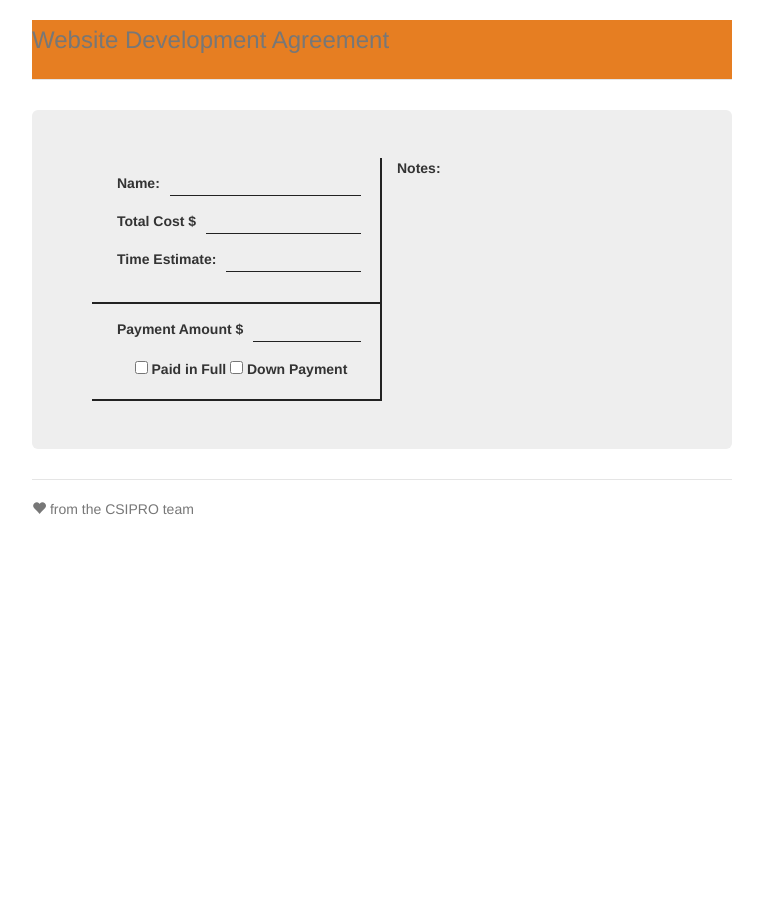
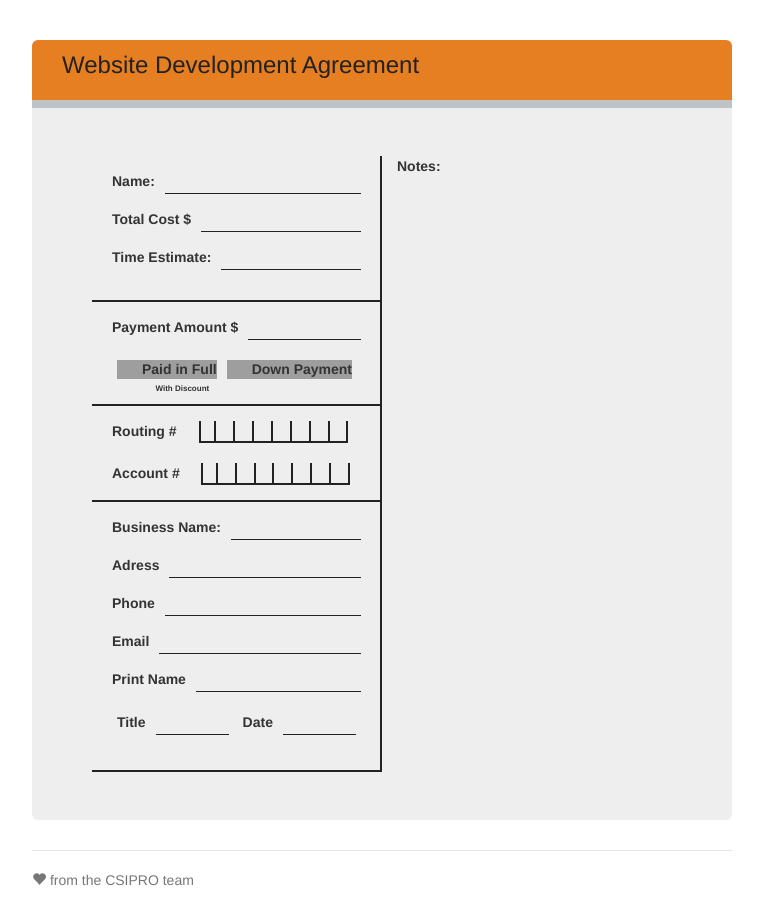
Before and after one commit to DarthCharles/contrato-carso, a website: page app/index.html in a window 1280 px wide. Shown: the whole page, without its empty margins (258-1021 px from the left). Before the commit the page ends 800 px from the top, so only its background shows below. Drawn offline with nearby package versions, Linux system fonts and the light colour scheme; some packages are replaced by stand-ins of ours; files that its build step writes are made by us from their sources; grey boxes are pictures that could not be loaded.

Commit message:
avanzando con el formulario

```diff
--- a/app/styles/customStyles.css
+++ b/app/styles/customStyles.css
@@ -1,5 +1,23 @@
 .header {
 	background-color: #e67e22;
+-webkit-border-top-left-radius: 6px;
+-webkit-border-top-right-radius: 6px;
+-moz-border-radius-topleft: 6px;
+-moz-border-radius-topright: 6px;
+border-top-left-radius: 6px;
+border-top-right-radius: 6px;
+}
+
+.jumbotron {
+-webkit-border-radius: 6px;
+-webkit-border-top-left-radius: 0px;
+-webkit-border-top-right-radius: 0px;
+-moz-border-radius: 6px;
+-moz-border-radius-topleft: 0px;
+-moz-border-radius-topright: 0px;
+border-radius: 6px;
+border-top-left-radius: 0px !important;
+border-top-right-radius: 0px !important;
 }
 
 .jumbotron label {
@@ -21,7 +39,7 @@ outline: none;
 }
 
 .block {
-	padding: 15px 15px 15px 25px;
+	padding: 15px 15px 15px 20px;
 	border-bottom: 2px solid #222222;
 }
 .col-derecha {
@@ -32,3 +50,60 @@ outline: none;
 #floated {
 	float: none;
 }
+
+.subtext{
+	font-size: 8px;
+}
+
+.payment td{
+	padding: 5px;
+}
+
+input[type=radio].css-checkbox {
+	position:absolute; z-index:-1000; left:-1000px; overflow: hidden; clip: rect(0 0 0 0); height:1px; width:1px; margin:-1px; padding:0; border:0;
+
+}
+
+input[type=radio].css-checkbox + label.css-label {
+	padding-left:25px;
+	height:19px;
+	display:inline-block;
+	line-height:19px;
+	background-repeat:no-repeat;
+	background-position: 0 0;
+	vertical-align:middle;
+	cursor:pointer;
+
+
+}
+
+input[type=radio].css-checkbox:checked + label.css-label {
+	background-position: 0 -19px;
+}
+label.css-label {
+	background-image:url(http://csscheckbox.com/checkboxes/u/csscheckbox_89e9c238ad4d60c888b47e4bbef7ece9.png);
+	-webkit-touch-callout: none;
+	-webkit-user-select: none;
+	-khtml-user-select: none;
+	-moz-user-select: none;
+	-ms-user-select: none;
+	user-select: none;
+}
+
+.spaced-input {
+    border:0;
+    border-bottom: solid 2px #222222;
+    border-left: solid 2px #222222;
+    display: inline-block;
+}
+
+.spaced-input input {
+    width: 15px;
+    padding: 0px;
+    border:0;
+    border-right: solid 2px #222222;
+    outline: none;
+    font-family: Consolas, monospace;
+    text-align: center;
+    background-color: transparent;
+}
--- a/app/styles/main.css
+++ b/app/styles/main.css
@@ -14,14 +14,19 @@ body {
 
 /* Custom page header */
 .header {
-  border-bottom: 1px solid #e5e5e5;
+  border-bottom: 8px solid #bdc3c7;
+
 }
 /* Make the masthead heading the same height as the navigation */
 .header h3 {
-  margin-top: 0;
-  margin-bottom: 0;
+
   line-height: 40px;
-  padding-bottom: 19px;
+  padding: 5px;
+    color: #222;
+}
+
+h3.text-muted {
+margin-left: 25px;
 }
 
 /* Custom page footer */
@@ -69,9 +74,7 @@ body {
     padding-right: 0;
   }
   /* Space out the masthead */
-  .header {
-    margin-bottom: 30px;
-  }
+
   /* Remove the bottom border on the jumbotron for visual effect */
   .jumbotron {
     border-bottom: 0;
--- a/app/views/main.html
+++ b/app/views/main.html
@@ -5,10 +5,8 @@
       <div class="block">
         <label for="name">Name:</label>
         <span><input name="name" /></span>
-
         <label for="name">Total Cost $</label>
         <span><input name="total-cost" /></span>
-
         <label for="name">Time Estimate:</label>
         <span><input name="time-estimate" /></span>
       </div>
@@ -16,18 +14,76 @@
       <div class="block">
         <label for="name">Payment Amount $</label>
         <span><input id="name" name="name" /></span>
+        <table class='payment'>
+          <tr>
+            <td>
+              <input type="radio" name="checkboxG4" id="checkboxG4" class="css-checkbox" checked="checked" />
+              <label for="checkboxG4" class="css-label">Paid in Full<span class='subtext'>With Discount</span></label>
+            </td>
+            <td>
+              <input type="radio" name="checkboxG4" id="checkboxG5" class="css-checkbox" />
+              <label for="checkboxG5" class="css-label">Down Payment</label>
+            </td>
+          </tr>
+        </table>
+      </div>
 
-        <input type='checkbox' name="name" />
-        <label id='floated' for="name">Paid in Full</label>
+      <div class="block">
 
-        <input type='checkbox' name="name" />
-        <label id='floated' for="name">Down Payment</label>
+        <label for="name">Routing #</label>
+        <span><div class='spaced-input'>
+          <input type="text" maxlength="1" />
+          <input type="text" maxlength="1" />
+          <input type="text" maxlength="1" />
+          <input type="text" maxlength="1" />
+          <input type="text" maxlength="1" />
+          <input type="text" maxlength="1" />
+          <input type="text" maxlength="1" />
+          <input type="text" maxlength="1" />
+        </div></span> <br>
 
+        <label for="name">Account #</label>
+        <span><div class='spaced-input'>
+          <input type="text" maxlength="1" />
+          <input type="text" maxlength="1" />
+          <input type="text" maxlength="1" />
+          <input type="text" maxlength="1" />
+          <input type="text" maxlength="1" />
+          <input type="text" maxlength="1" />
+          <input type="text" maxlength="1" />
+          <input type="text" maxlength="1" />
+        </div></span>
       </div>
-    </div>
 
-    <div class="col-md-6">
-      <label>Notes:</label>
-    </div>
+      <div class="block">
+        <label for="business-name">Business Name:</label>
+        <span><input name="business-name" /></span>
+        <label for="adress">Adress</label>
+        <span><input name="adress" /></span>
+        <label for="phone">Phone</label>
+        <span><input name="phone" /></span>
+        <label for="email">Email</label>
+        <span><input name="email" /></span>
+        <label for="email">Print Name</label>
+        <span><input name="email" /></span>
+
+        <table class='payment'>
+          <tr>
+            <td>
+             <label for="email">Title</label>
+             <span><input name="email" /></span>
+           </td>
+           <td>
+             <label for="email">Date</label>
+             <span><input name="email" /></span>
+           </td>
+         </tr>
+       </table>
+     </div>
+   </div>
+
+   <div class="col-md-6">
+    <label>Notes:</label>
   </div>
 </div>
+</div>
```
Also changed, not shown: app/index.html (+1 -0 lines). Lines whose indentation alone changed are shown as unchanged.
